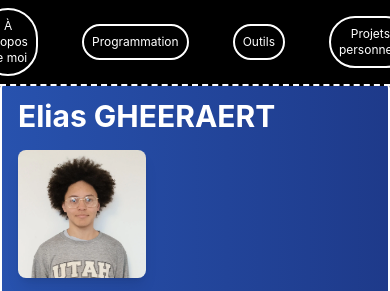
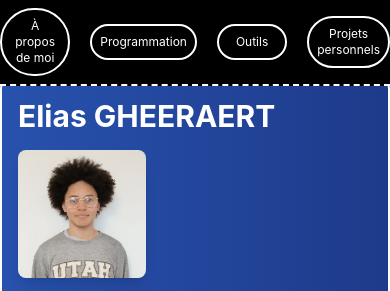
Before and after one commit to Mashopy/portfolio, a website: page index.html in a window 390 px wide. Shown: the top 291 px of the page. Drawn offline with nearby package versions, Linux system fonts and the light colour scheme.

Commit message:
portfolio: Ajustement de la taille de la barre de navigation sur mobile
gap-x-7 est beaucoup trop grand avec le quatrième bouton.

```diff
--- a/index.html
+++ b/index.html
@@ -12,7 +12,7 @@
     <canvas id="starfield"></canvas>
 
     <div id="content" class="relative z-20">
-        <nav class="bg-black py-2 flex items-center justify-center fixed top-0 z-10 w-full space-x-4 border-dashed border-white border-b-2 gap-x-7 sm:gap-x-15">
+        <nav class="bg-black py-2 flex items-center justify-center fixed top-0 z-10 w-full space-x-4 border-dashed border-white border-b-2 gap-x-1 sm:gap-x-15">
             <button id="section1Btn" class="bg-black text-white border-white border-2 rounded-full p-2 cursor-pointer transition duration-700 ease-in-out hover:scale-110 w-36 text-xs sm:text-base">À propos de moi</button>
             <button id="section2Btn" class="bg-black text-white border-white border-2 rounded-full p-2 cursor-pointer transition duration-700 ease-in-out hover:scale-110 w-36 text-xs sm:text-base">Programmation</button>
             <button id="section3Btn" class="bg-black text-white border-white border-2 rounded-full p-2 cursor-pointer transition duration-700 ease-in-out hover:scale-110 w-36 text-xs sm:text-base">Outils</button>
```
Also changed, not shown: styles/output.css.
